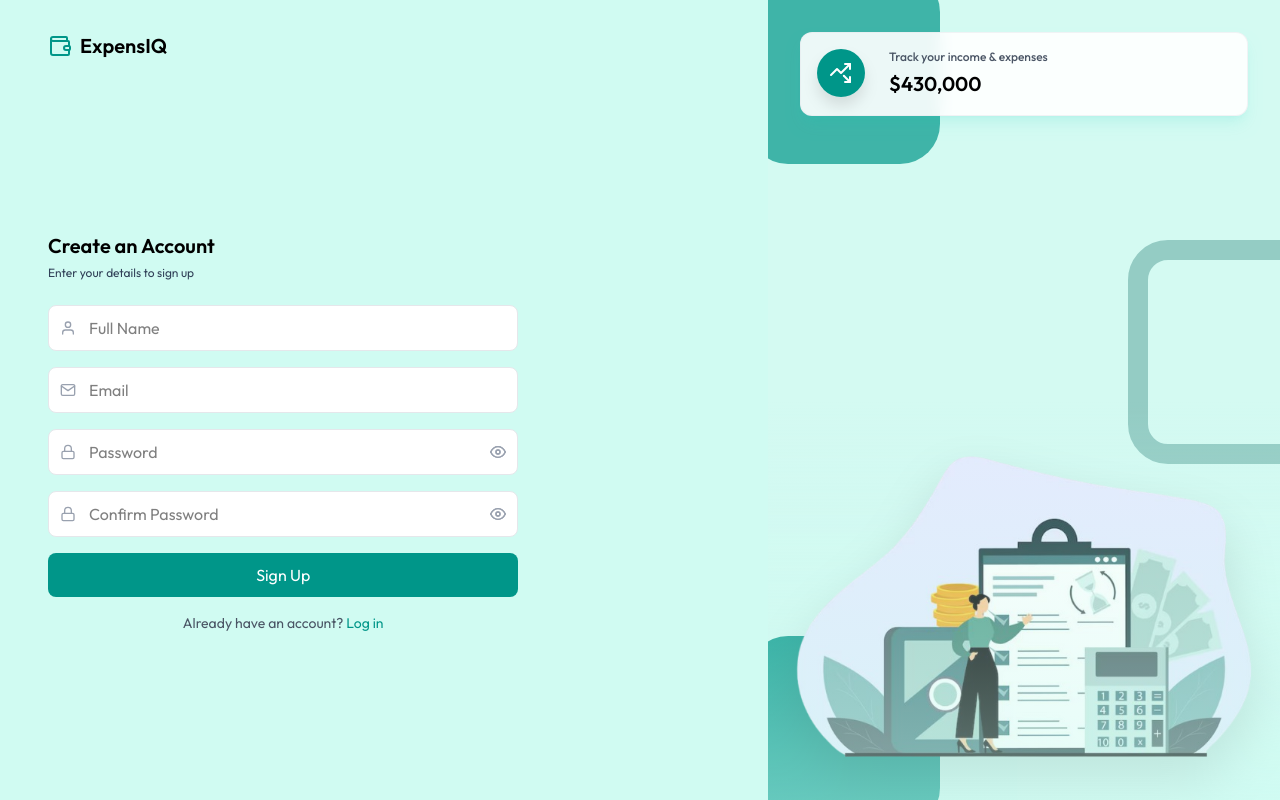
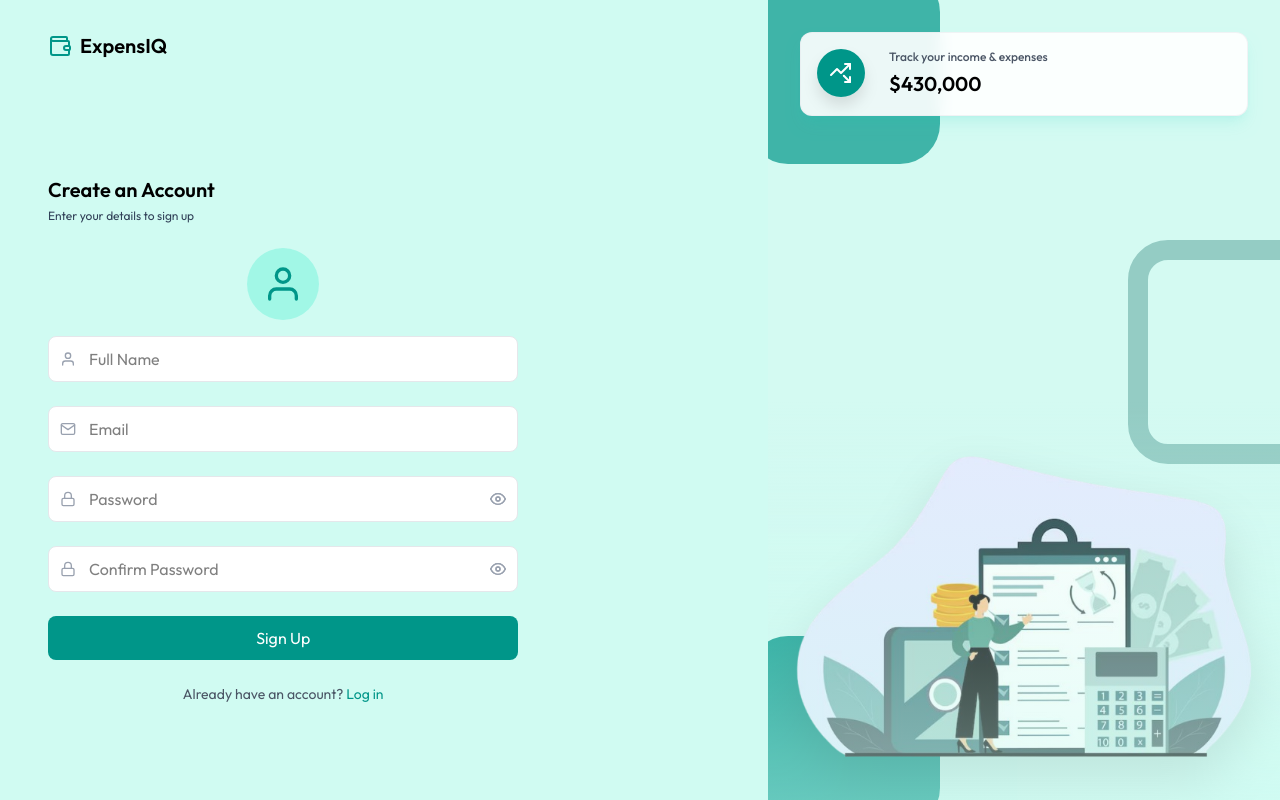
Before and after one commit to Limon00001/expensIQ-expense-tracker, a React (Vite) app in the folder client/: page /sign-up in a window 1280 px wide. Built offline with nearby package versions, Linux system fonts and the light colour scheme.

Commit message:
feat(client-input): implement auth validation

```diff
--- a/client/src/App.jsx
+++ b/client/src/App.jsx
@@ -6,6 +6,7 @@
  */
 
 // External Imports
+import { Toaster } from 'react-hot-toast';
 import { Navigate, Route, Routes } from 'react-router-dom';
 
 // Internal Imports
@@ -21,6 +22,7 @@ import Income from './pages/Dashboard/Income';
 const App = () => {
   return (
     <div>
+      <Toaster position="top-right" reverseOrder={true} />
       <Routes>
         <Route path="/" element={<Root />} />
         <Route path="/login" exact element={<Login />} />
--- a/client/src/components/inputs/Input.jsx
+++ b/client/src/components/inputs/Input.jsx
@@ -18,7 +18,6 @@ const Input = ({
   value,
   onChange,
   disabled = false,
-  required = true,
 }) => {
   const [show, setShow] = useState(false);
   const isPassword = type === 'password';
@@ -41,7 +40,7 @@ const Input = ({
         className={`w-full px-10 py-2.5 bg-white rounded-lg border border-gray-200 focus:border-teal-500 focus:outline-none ${
           disabled ? 'cursor-not-allowed opacity-50' : ''
         }`}
-        required={required}
+        // required={required}
       />
       {isPassword && (
         <button
--- /dev/null
+++ b/client/src/components/inputs/ProfilePictureUploadSelector.jsx
@@ -0,0 +1,61 @@
+/**
+ * Author: Monayem Hossain Limon
+ * GitHub: https://github.com/Limon00001
+ * Date: 17 Jun, 2025
+ * @copyright 2025 monayem_hossain_limon
+ */
+
+// External Imports
+import { FiUser } from 'react-icons/fi';
+
+// Profile Picture Selector
+const ProfilePictureUploadSelector = ({
+  preview,
+  removeImage,
+  onImageChange,
+  errors,
+  loading,
+}) => {
+  return (
+    <>
+      <div className="flex justify-center mb-4">
+        <div className="relative group w-18 h-18 rounded-full bg-teal-200/80 overflow-hidden">
+          {preview ? (
+            <>
+              <img
+                src={preview}
+                alt="Profile Preview"
+                className="w-full h-full object-cover"
+              />
+              <button
+                type="button"
+                onClick={removeImage}
+                className="absolute top-1 right-1 bg-white rounded-full p-1 text-gray-600 hover:text-gray-800"
+              />
+            </>
+          ) : (
+            <FiUser className="w-full h-full text-teal-600 p-4" />
+          )}
+          <label
+            htmlFor="profilePic"
+            className="absolute inset-0 bg-opacity-20 flex items-center justify-center opacity-0 group-hover:opacity-100 transition-opacity cursor-pointer text-white"
+          />
+        </div>
+        <input
+          id="profilePic"
+          type="file"
+          accept="image/*"
+          className="hidden"
+          onChange={onImageChange}
+          disabled={loading}
+        />
+      </div>
+      {errors.profilePic && (
+        <p className="text-center text-sm text-red-500">{errors.profilePic}</p>
+      )}
+    </>
+  );
+};
+
+// Export
+export default ProfilePictureUploadSelector;
--- a/client/src/pages/Auth/ForgotPassword.jsx
+++ b/client/src/pages/Auth/ForgotPassword.jsx
@@ -14,15 +14,28 @@ import { Link } from 'react-router-dom';
 // Internal Imports
 import Input from '../../components/Inputs/Input';
 import AuthLayout from '../../components/layouts/AuthLayout';
+import { validateEmail } from '../../utils/helpers';
 
 // ForgotPassword Component
 const ForgotPassword = () => {
   const [loading, setLoading] = useState(false);
   const [email, setEmail] = useState('');
+  const [error, setError] = useState('');
 
   // Form Submission Handler
   const handleSubmit = (e) => {
     e.preventDefault();
+    setError('');
+
+    if (!validateEmail(email)) {
+      setError('Please enter a valid email address.');
+      return;
+    }
+
+    // proceed to send instructions
+    setLoading(true);
+    // TODO: API call to send reset email
+    // on success/failure, setLoading(false) and handle errors
   };
 
   return (
@@ -37,16 +50,20 @@ const ForgotPassword = () => {
         {/* Reset Password Form */}
         <form onSubmit={handleSubmit} className="space-y-4">
           {/* Email Input Field */}
-          <div className="relative">
+          <div>
             <Input
-              type={'email'}
+              type="email"
               name="email"
               placeholder="Enter your email"
               icon={<FiMail />}
               value={email}
-              onChange={(e) => setEmail(e.target.value)}
+              onChange={(e) => {
+                setEmail(e.target.value);
+                setError('');
+              }}
               disabled={loading}
             />
+            {error && <p className="text-sm text-red-500 mt-1">{error}</p>}
           </div>
 
           {/* Submit Button */}
--- a/client/src/pages/Auth/Login.jsx
+++ b/client/src/pages/Auth/Login.jsx
@@ -14,11 +14,13 @@ import { Link } from 'react-router-dom';
 // Internal Imports
 import Input from '../../components/Inputs/Input';
 import AuthLayout from '../../components/layouts/AuthLayout';
+import { validateEmail } from '../../utils/helpers';
 
 // Login Component
 const Login = () => {
   const [showPassword, setShowPassword] = useState(false);
   const [loading, setLoading] = useState(false);
+  const [error, setError] = useState({ email: '', password: '' });
   const [formData, setFormData] = useState({
     email: '',
     password: '',
@@ -28,6 +30,30 @@ const Login = () => {
   const handleSubmit = (e) => {
     // Prevent Form Submission
     e.preventDefault();
+
+    // Form Validation
+    let hasError = false;
+    const newError = { email: '', password: '' };
+
+    // Email Validation
+    if (!validateEmail(formData.email)) {
+      newError.email = 'Please enter a valid email address.';
+      hasError = true;
+    }
+
+    // Password Validation
+    if (!formData.password) {
+      newError.password = 'Password is required.';
+      hasError = true;
+    }
+
+    setError(newError);
+
+    // Return if there are errors
+    if (hasError) return;
+
+    // TODO: proceed with API call
+    setLoading(true);
   };
 
   // Input Change Handler
@@ -37,6 +63,7 @@ const Login = () => {
       ...formData,
       [name]: value,
     });
+    setError((prev) => ({ ...prev, [name]: '' }));
   };
 
   return (
@@ -60,9 +87,13 @@ const Login = () => {
               onChange={handleInputChange}
               disabled={loading}
             />
+            {error.email && (
+              <p className="text-sm text-red-500 mt-1">{error.email}</p>
+            )}
           </div>
 
           {/* Password Input Field with Password Visibility Toggle */}
+          <div>
             <div className="relative">
               <Input
                 type={showPassword ? 'text' : 'password'}
@@ -80,6 +111,10 @@ const Login = () => {
               >
                 {showPassword ? <FiEyeOff /> : <FiEye />}
               </button>
+            </div>
+            {error.password && (
+              <p className="text-sm text-red-500 mt-1">{error.password}</p>
+            )}
           </div>
 
           {/* Remember Me and Forgot Password */}
--- a/client/src/pages/Auth/ResetPassword.jsx
+++ b/client/src/pages/Auth/ResetPassword.jsx
@@ -14,6 +14,7 @@ import { Link, useNavigate } from 'react-router-dom';
 // Internal Imports
 import Input from '../../components/Inputs/Input';
 import AuthLayout from '../../components/layouts/AuthLayout';
+import { validatePassword } from '../../utils/helpers';
 
 // ResetPassword Component
 const ResetPassword = () => {
@@ -26,25 +27,50 @@ const ResetPassword = () => {
     password: '',
     confirmPassword: '',
   });
+  const [errors, setErrors] = useState({ password: '', confirmPassword: '' });
 
   const navigate = useNavigate();
 
   // Handle Input Change
   const handleInputChange = (e) => {
     const { name, value } = e.target;
-    setFormData((prev) => ({
-      ...prev,
-      [name]: value,
-    }));
+    setFormData((prev) => ({ ...prev, [name]: value }));
+    setErrors((prev) => ({ ...prev, [name]: '' }));
   };
 
   // Handle Form Submit
   const handleSubmit = (e) => {
     e.preventDefault();
+    const validationErrors = { password: '', confirmPassword: '' };
+    let hasError = false;
 
+    // Check empty password
+    if (!formData.password.trim()) {
+      validationErrors.password = 'Password is required.';
+      hasError = true;
+    } else if (!validatePassword(formData.password)) {
+      validationErrors.password = 'Password does not meet requirements.';
+      hasError = true;
+    }
+
+    // Check empty confirm password
+    if (!formData.confirmPassword.trim()) {
+      validationErrors.confirmPassword = 'Please confirm your password.';
+      hasError = true;
+    } else if (formData.password !== formData.confirmPassword) {
+      validationErrors.confirmPassword = 'Passwords do not match.';
+      hasError = true;
+    }
+
+    setErrors(validationErrors);
+    if (hasError) return;
+
+    setLoading(true);
     try {
+      // TODO: call API to reset password
       navigate('/login');
-    } catch (error) {
+    } catch (err) {
+      // Optionally set global error
     } finally {
       setLoading(false);
     }
@@ -57,12 +83,13 @@ const ResetPassword = () => {
           Create New Password
         </h3>
         <p className="text-xs text-slate-700 mt-[5px] mb-6">
-          Your new password must be different from previous used passwords
+          Your new password must be different from previously used passwords
         </p>
 
         {/* Reset Password Form */}
         <form onSubmit={handleSubmit} className="space-y-4">
           {/* New Password Field */}
+          <div>
             <div className="relative">
               <Input
                 type={showPassword.password ? 'text' : 'password'}
@@ -86,8 +113,13 @@ const ResetPassword = () => {
                 {showPassword.password ? <FiEyeOff /> : <FiEye />}
               </button>
             </div>
+            {errors.password && (
+              <p className="text-sm text-red-500 mt-1">{errors.password}</p>
+            )}
+          </div>
 
           {/* Confirm Password Field */}
+          <div>
             <div className="relative">
               <Input
                 type={showPassword.confirmPassword ? 'text' : 'password'}
@@ -110,6 +142,12 @@ const ResetPassword = () => {
               >
                 {showPassword.confirmPassword ? <FiEyeOff /> : <FiEye />}
               </button>
+            </div>
+            {errors.confirmPassword && (
+              <p className="text-sm text-red-500 mt-1">
+                {errors.confirmPassword}
+              </p>
+            )}
           </div>
 
           {/* Password Requirements */}
--- a/client/src/pages/Auth/SignUp.jsx
+++ b/client/src/pages/Auth/SignUp.jsx
@@ -13,10 +13,14 @@ import { Link } from 'react-router-dom';
 
 // Internal Imports
 import Input from '../../components/Inputs/Input';
+import ProfilePictureUploadSelector from '../../components/inputs/ProfilePictureUploadSelector';
 import AuthLayout from '../../components/layouts/AuthLayout';
+import { validateEmail, validatePassword } from '../../utils/helpers';
 
 // SignUp Component
 const SignUp = () => {
+  const [profilePic, setProfilePic] = useState(null);
+  const [preview, setPreview] = useState(null);
   const [showPassword, setShowPassword] = useState(false);
   const [showConfirm, setShowConfirm] = useState(false);
   const [loading, setLoading] = useState(false);
@@ -26,20 +30,88 @@ const SignUp = () => {
     password: '',
     confirmPassword: '',
   });
+  const [errors, setErrors] = useState({
+    profilePic: '',
+    name: '',
+    email: '',
+    password: '',
+    confirmPassword: '',
+  });
+
+  // Handle Image Upload
+  const handleImageChange = (e) => {
+    const file = e.target.files[0];
+    setErrors((prev) => ({ ...prev, profilePic: '' }));
+    if (file) {
+      setProfilePic(file);
+      setPreview(URL.createObjectURL(file));
+    }
+  };
+
+  // Remove selected image
+  const removeImage = () => {
+    setProfilePic(null);
+    setPreview(null);
+    setErrors((prev) => ({ ...prev, profilePic: '' }));
+  };
 
   // Handle Input Change
   const handleInputChange = (e) => {
     const { name, value } = e.target;
     setFormData((prev) => ({ ...prev, [name]: value }));
+    setErrors((prev) => ({ ...prev, [name]: '' }));
   };
 
   // Handle Form Submission
   const handleSubmit = (e) => {
     e.preventDefault();
+    const validationErrors = {
+      profilePic: '',
+      name: '',
+      email: '',
+      password: '',
+      confirmPassword: '',
+    };
+    let hasError = false;
 
+    if (!profilePic) {
+      validationErrors.profilePic = 'Profile picture is required.';
+      hasError = true;
+    }
+    if (!formData.name.trim()) {
+      validationErrors.name = 'Full name is required.';
+      hasError = true;
+    }
+    if (!formData.email.trim()) {
+      validationErrors.email = 'Email is required.';
+      hasError = true;
+    } else if (!validateEmail(formData.email)) {
+      validationErrors.email = 'Please enter a valid email.';
+      hasError = true;
+    }
+    if (!formData.password.trim()) {
+      validationErrors.password = 'Password is required.';
+      hasError = true;
+    } else if (!validatePassword(formData.password)) {
+      validationErrors.password = 'Password must meet requirements.';
+      hasError = true;
+    }
+    if (!formData.confirmPassword.trim()) {
+      validationErrors.confirmPassword = 'Please confirm password.';
+      hasError = true;
+    } else if (formData.password !== formData.confirmPassword) {
+      validationErrors.confirmPassword = 'Passwords do not match.';
+      hasError = true;
+    }
+
+    setErrors(validationErrors);
+    if (hasError) return;
+
+    setLoading(true);
     try {
-      setLoading(true);
-    } catch (error) {
+      // TODO: submit form
+    } catch (err) {
+      // handle error
     } finally {
       setLoading(false);
     }
@@ -47,18 +119,26 @@ const SignUp = () => {
 
   return (
     <AuthLayout>
-      <div className="lg:w-[70%] h-3/4 md:h-full flex flex-col justify-center">
+      <div className="lg:w-[70%] h-auto mt-4 md:h-full flex flex-col justify-center">
         <h3 className="text-xl font-semibold text-black">Create an Account</h3>
-        <p className="text-xs text-slate-700 mt-[5px] mb-6">
+        <p className="text-xs text-slate-700 mt-1 mb-6">
           Enter your details to sign up
         </p>
 
-        {/* Sign Up Form */}
-        <form onSubmit={handleSubmit} className="space-y-4">
+        <form onSubmit={handleSubmit} className="space-y-6">
+          {/* Profile Picture Upload */}
+          <ProfilePictureUploadSelector
+            preview={preview}
+            removeImage={removeImage}
+            onImageChange={handleImageChange}
+            errors={errors}
+            loading={loading}
+          />
+
           {/* Name Field */}
-          <div className="relative">
+          <div>
             <Input
-              type={'text'}
+              type="text"
               name="name"
               placeholder="Full Name"
               icon={<FiUser />}
@@ -66,12 +146,15 @@ const SignUp = () => {
               onChange={handleInputChange}
               disabled={loading}
             />
+            {errors.name && (
+              <p className="text-sm text-red-500 mt-1">{errors.name}</p>
+            )}
           </div>
 
           {/* Email Field */}
-          <div className="relative">
+          <div>
             <Input
-              type={'email'}
+              type="email"
               name="email"
               placeholder="Email"
               icon={<FiMail />}
@@ -79,9 +162,13 @@ const SignUp = () => {
               onChange={handleInputChange}
               disabled={loading}
             />
+            {errors.email && (
+              <p className="text-sm text-red-500 mt-1">{errors.email}</p>
+            )}
           </div>
 
           {/* Password Field */}
+          <div>
             <div className="relative">
               <Input
                 type={showPassword ? 'text' : 'password'}
@@ -94,14 +181,19 @@ const SignUp = () => {
               />
               <button
                 type="button"
-              onClick={() => setShowPassword((prev) => !prev)}
-              className="absolute right-3 top-1/2 -translate-y-1/2 text-gray-400 hover:text-gray-600 cursor-pointer"
+                onClick={() => setShowPassword(!showPassword)}
+                className="absolute right-3 top-1/2 -translate-y-1/2 text-gray-400 hover:text-gray-600"
               >
                 {showPassword ? <FiEyeOff /> : <FiEye />}
               </button>
             </div>
+            {errors.password && (
+              <p className="text-sm text-red-500 mt-1">{errors.password}</p>
+            )}
+          </div>
 
           {/* Confirm Password Field */}
+          <div>
             <div className="relative">
               <Input
                 type={showConfirm ? 'text' : 'password'}
@@ -114,14 +206,20 @@ const SignUp = () => {
               />
               <button
                 type="button"
-              onClick={() => setShowConfirm((prev) => !prev)}
-              className="absolute right-3 top-1/2 -translate-y-1/2 text-gray-400 hover:text-gray-600 cursor-pointer"
+                onClick={() => setShowConfirm(!showConfirm)}
+                className="absolute right-3 top-1/2 -translate-y-1/2 text-gray-400 hover:text-gray-600"
               >
                 {showConfirm ? <FiEyeOff /> : <FiEye />}
               </button>
             </div>
+            {errors.confirmPassword && (
+              <p className="text-sm text-red-500 mt-1">
+                {errors.confirmPassword}
+              </p>
+            )}
+          </div>
 
-          {/* Sign Up Button */}
+          {/* Submit Button */}
           <button
             type="submit"
             disabled={loading}
@@ -130,16 +228,15 @@ const SignUp = () => {
             }`}
           >
             {loading ? (
-              <div className="flex items-center justify-center gap-4">
+              <div className="flex items-center justify-center gap-2">
                 <AiOutlineLoading3Quarters className="animate-spin" />
-                <span>Signing up ...</span>
+                <span>Signing up...</span>
               </div>
             ) : (
               'Sign Up'
             )}
           </button>
 
-          {/* Redirect to Login */}
           <p className="text-center text-sm text-gray-600">
             Already have an account?{' '}
             <Link
@@ -158,5 +255,4 @@ const SignUp = () => {
   );
 };
 
-// Export
 export default SignUp;
--- a/client/src/utils/helpers.js
+++ b/client/src/utils/helpers.js
@@ -4,3 +4,32 @@
  * Date: 17 Jun, 2025
  * @copyright 2025 monayem_hossain_limon
  */
+
+// Email Validation Function
+const validateEmail = (email) => {
+  // Regular expression for a basic email validation.
+  // This regex checks for:
+  // ^               - start of the string
+  // [^\s@]+         - one or more characters that are not whitespace or '@' (local part)
+  // @               - literal '@'
+  // [^\s@]+         - one or more characters that are not whitespace or '@' (domain name)
+  // \.              - literal '.'
+  // [^\s@]+         - one or more characters that are not whitespace or '@' (top-level domain)
+  // $               - end of the string
+  const emailRegex = /^[^\s@]+@[^\s@]+\.[^\s@]+$/;
+  return emailRegex.test(email);
+};
+
+// Password Validation Function
+const validatePassword = (password) => {
+  const requirements = [
+    /.{8,}/, // Minimum 8 characters
+    /[A-Z]/, // At least one uppercase letter
+    /\d/, // At least one number
+    /[!@#$%^&*(),.?":{}|<>]/, // At least one special character
+  ];
+  return requirements.every((pattern) => pattern.test(password));
+};
+
+// Export
+export { validateEmail, validatePassword };
```
Lines whose indentation alone changed are shown as unchanged.
